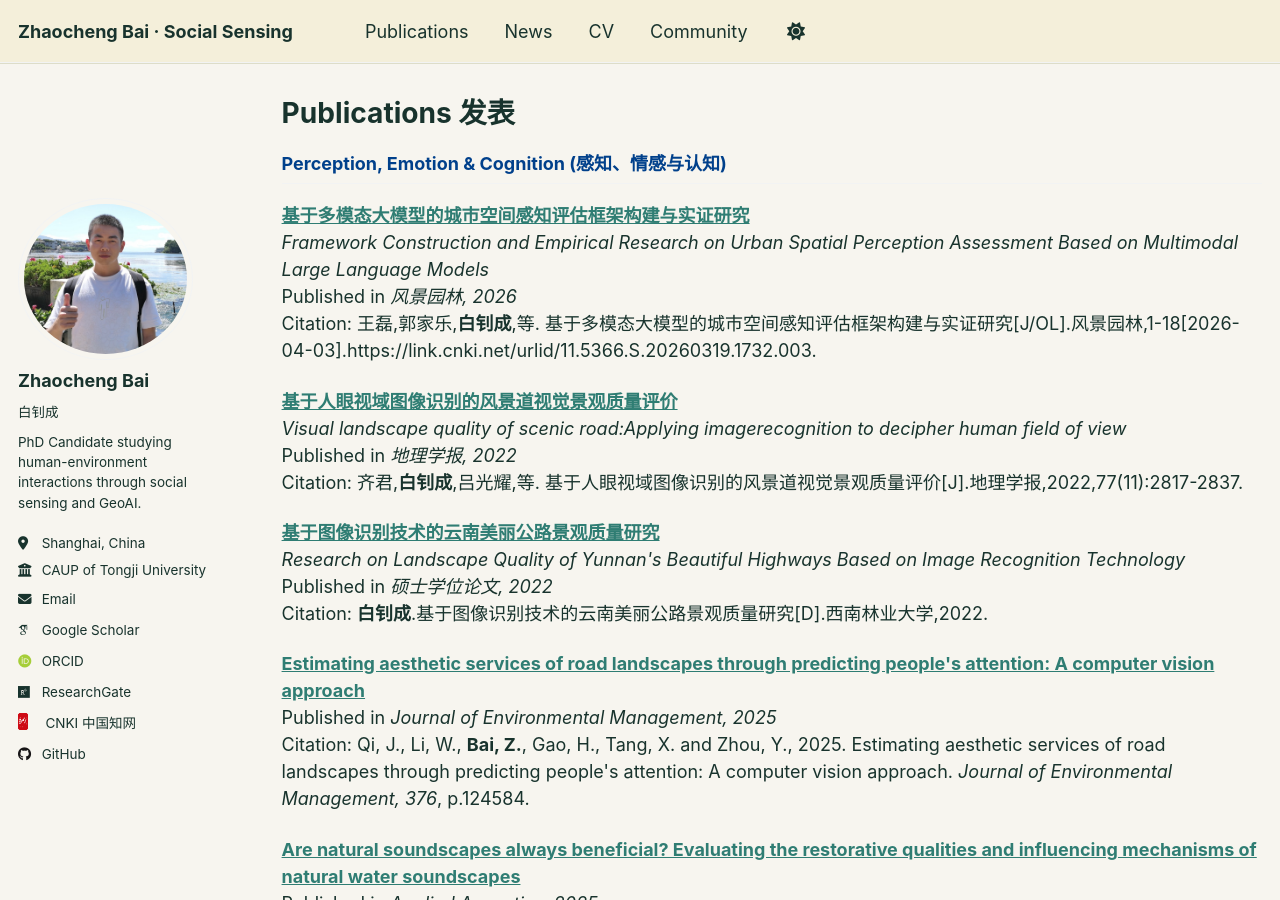
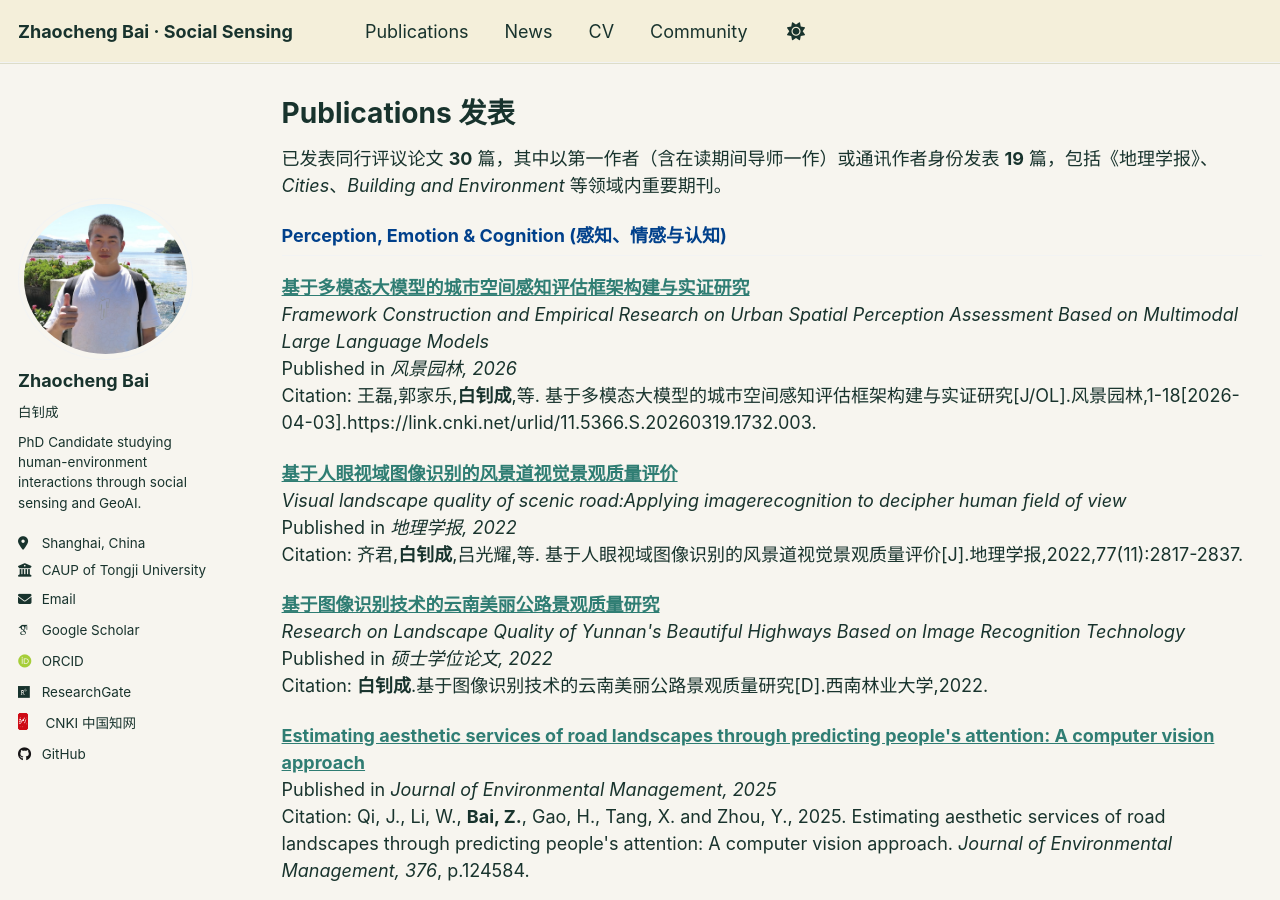
Before and after one commit to arsbai/arsbai.github.io, a Jekyll site: the page built from _pages/publications.md, in a window 1280 px wide and 900 px high. Built offline with Jekyll 4.4.1, drawn with Linux system fonts in a browser that asks for light colours; some web fonts are replaced; a script that is not in the unit is left out.

Commit message:
Add publication statistics summary

```diff
--- a/_pages/publications.md
+++ b/_pages/publications.md
@@ -6,6 +6,8 @@ author_profile: true
 ---
 
 {% raw %}
+<p>已发表同行评议论文 <b>30</b> 篇，其中以第一作者（含在读期间导师一作）或通讯作者身份发表 <b>19</b> 篇，包括《地理学报》、<i>Cities</i>、<i>Building and Environment</i> 等领域内重要期刊。</p>
+
 <div class="list__item">
   <h2 id="perception-emotion-cognition" class="archive__subtitle" style="color: #00408B;">Perception, Emotion & Cognition (感知、情感与认知)</h2>
 
```
